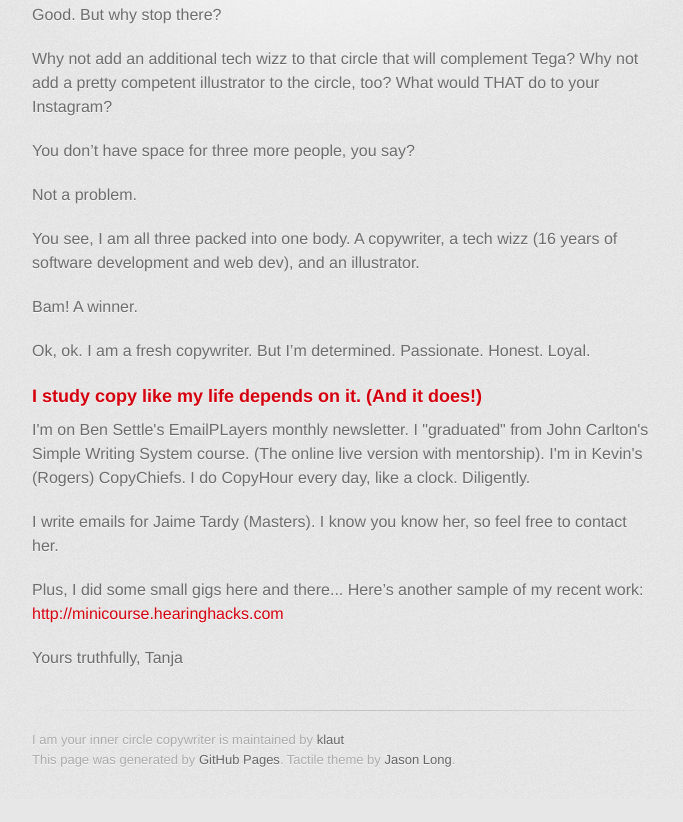
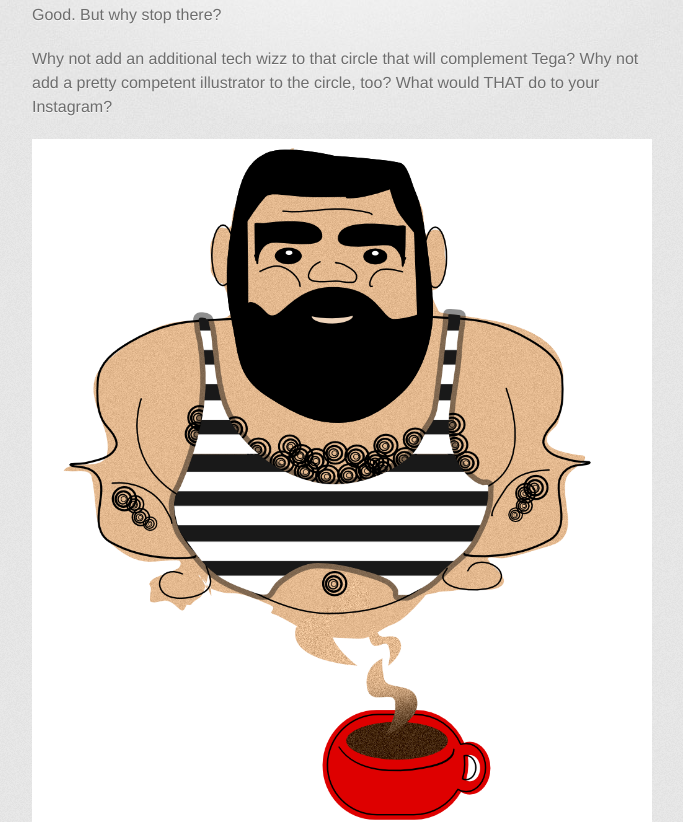
Before and after one commit to klaut/i_am_your_inner_circle_copywriter, a plain HTML site: page index.html in a window 1280 px wide. Shown: the part 450-1272 px from the top of the page, without its empty margins (298-981 px from the left). Before the commit the page ends 1249 px from the top, so only its background shows below. Drawn offline with Linux system fonts and the light colour scheme; a web font is replaced by a local one.

Commit message:
cwd image

```diff
--- a/index.html
+++ b/index.html
@@ -49,6 +49,10 @@
 
 <p>Why not add an additional tech wizz to that circle that will complement Tega? Why not add a pretty competent illustrator to the circle, too? What would THAT do to your Instagram?</p>
 
+<p>
+  <img src="images/CWD_001.png">
+</p>
+
 <p>You don’t have space for three more people, you say?</p>
 
 <p>Not a problem.</p>
```
Also changed, not shown: images/CWD_001.png (added).
